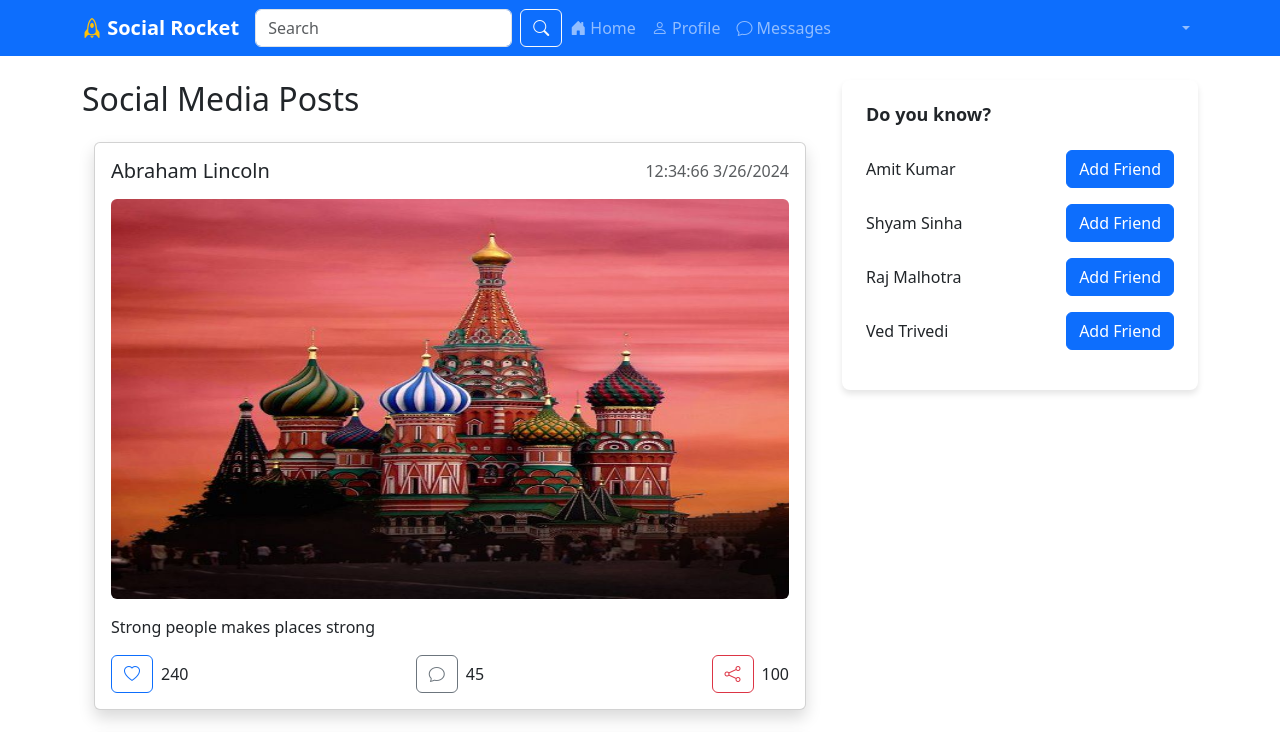
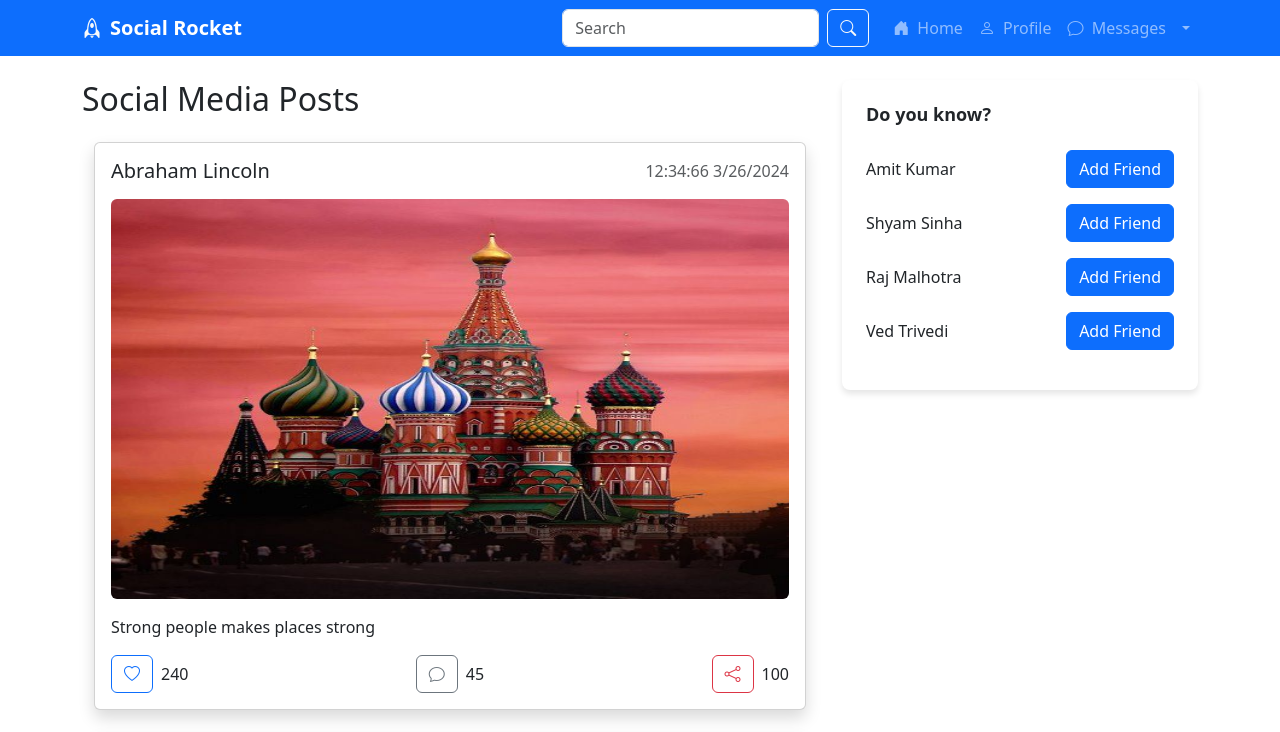
Before and after one commit to anandspaces/baba, a React (Create React App) app: page / in a window 1280 px wide. Shown: the top 732 px of the page. Built offline with nearby package versions, Linux system fonts and the light colour scheme; no server answers.

Commit message:
improved navigation bar again

```diff
--- a/src/components/navigation.js
+++ b/src/components/navigation.js
@@ -16,39 +16,37 @@ export default function Navigation() {
     return (
         <nav className="navbar navbar-expand-lg navbar-dark bg-primary">
             <div className="container">
-                <Link className="navbar-brand" to="/">
-                    <i className="bi bi-rocket text-warning"></i> Social Rocket
+                <Link className="navbar-brand d-flex align-items-center" to="/">
+                    <i className="bi bi-rocket text-light me-2"></i> Social Rocket
                 </Link>
-                <form className="d-flex">
-                    <input className="form-control me-2" type="search" placeholder="Search" aria-label="Search" />
-                    <button className="btn btn-outline-light" type="submit"><i class="bi bi-search"></i></button>
-                </form>
                 <button className="navbar-toggler" type="button" onClick={toggleNavbar}>
                     <span className="navbar-toggler-icon"></span>
                 </button>
-                <div className={`collapse navbar-collapse${navOpen ? " show" : ""}`}>
-                    <ul className="navbar-nav me-auto mb-2 mb-lg-0">
+                <div className={`collapse navbar-collapse justify-content-end${navOpen ? " show" : ""}`}>
+                    <form className="d-flex me-3">
+                        <input className="form-control me-2" type="search" placeholder="Search" aria-label="Search" />
+                        <button className="btn btn-outline-light" type="submit"><i className="bi bi-search"></i></button>
+                    </form>
+                    <ul className="navbar-nav mb-2 mb-lg-0">
                         <li className="nav-item">
                             <Link className="nav-link" to="/">
-                                <i className="bi bi-house-door-fill"></i> Home
+                                <i className="bi bi-house-door-fill me-1"></i> Home
                             </Link>
                         </li>
                         <li className="nav-item">
                             <Link to="/profile" className="nav-link">
-                                <i className="bi bi-person"></i> Profile
+                                <i className="bi bi-person me-1"></i> Profile
                             </Link>
                         </li>
                         <li className="nav-item">
                             <Link to="/message" className="nav-link">
-                                <i className="bi bi-chat"></i> Messages
+                                <i className="bi bi-chat me-1"></i> Messages
                             </Link>
                         </li>
                     </ul>
-
                     <ul className="navbar-nav">
                         <li className="nav-item dropdown">
                             <button className="nav-link dropdown-toggle" onClick={toggleDropdown}>
-
                             </button>
                             <ul className={`dropdown-menu${isOpen ? " show" : ""}`}>
                                 <li><button className="dropdown-item">Settings</button></li>
```
